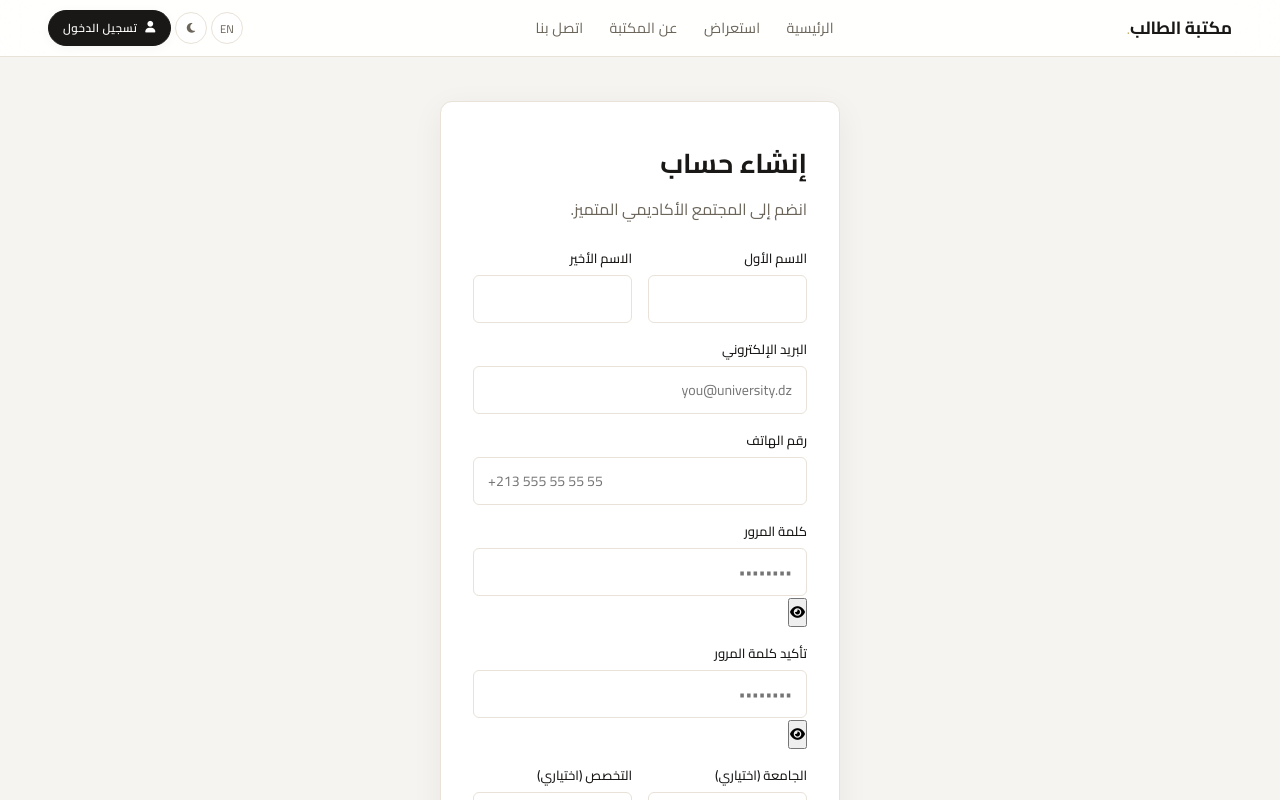
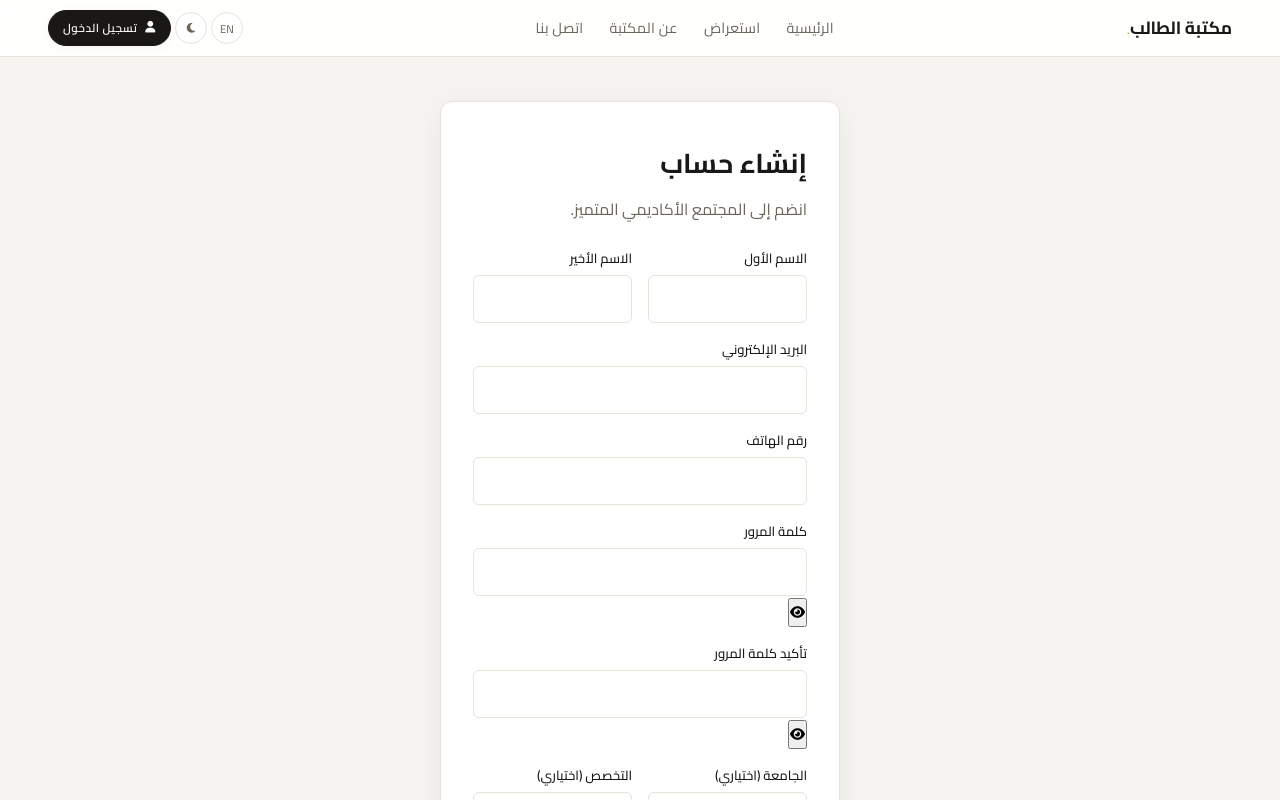
Before and after one commit to Mohammed-Zeghlache/Maktaba_Front, a React (Vite) app: page /register in a window 1280 px wide. Shown: the top 800 px of the page. Built offline with nearby package versions, Linux system fonts and the light colour scheme; a web font is replaced by a local one.

Commit message:
Update Register.jsx

```diff
--- a/src/pages/Register.jsx
+++ b/src/pages/Register.jsx
@@ -95,7 +95,7 @@ function Register() {
               id="email"
               value={formData.email}
               onChange={handleChange}
-              placeholder="you@university.dz"
+            //  placeholder="you@university.dz"
               required
             />
           </div>
@@ -106,7 +106,7 @@ function Register() {
               id="phone"
               value={formData.phone}
               onChange={handleChange}
-              placeholder="+213 555 55 55 55"
+            //  placeholder="+213 555 55 55 55"
               required
             />
           </div>
@@ -117,7 +117,7 @@ function Register() {
               id="password"
               value={formData.password}
               onChange={handleChange}
-              placeholder="••••••••"
+            //  placeholder="••••••••"
               required
             />
             <button
@@ -135,7 +135,7 @@ function Register() {
               id="confirmPassword"
               value={formData.confirmPassword}
               onChange={handleChange}
-              placeholder="••••••••"
+            //  placeholder="••••••••"
               required
             />
             <button
```
